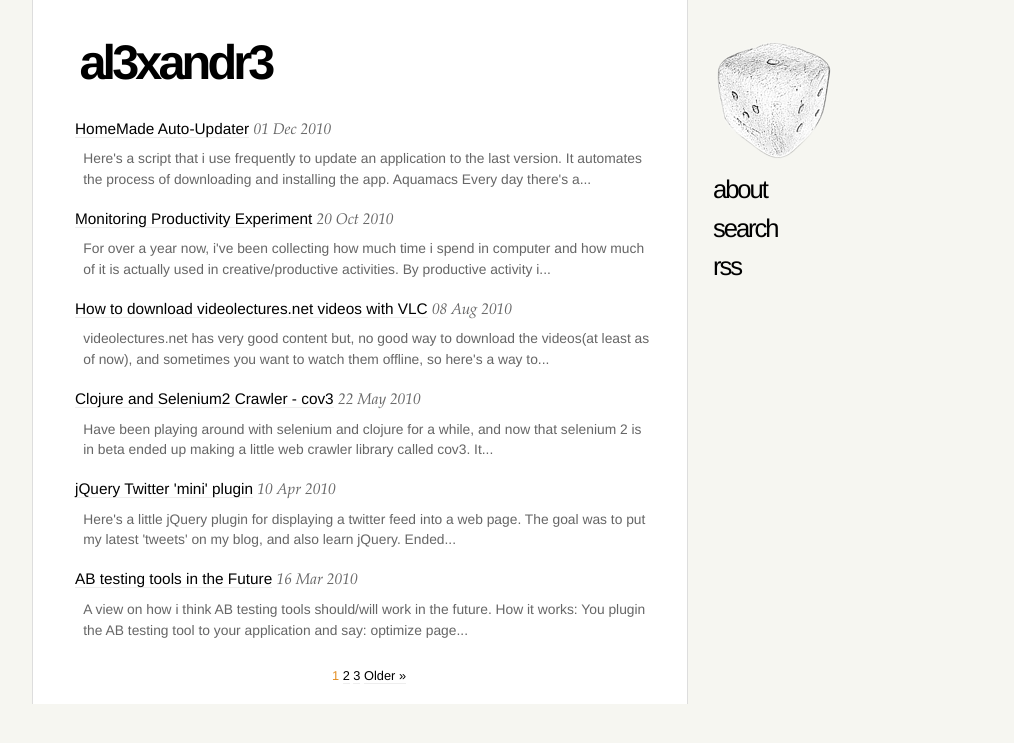
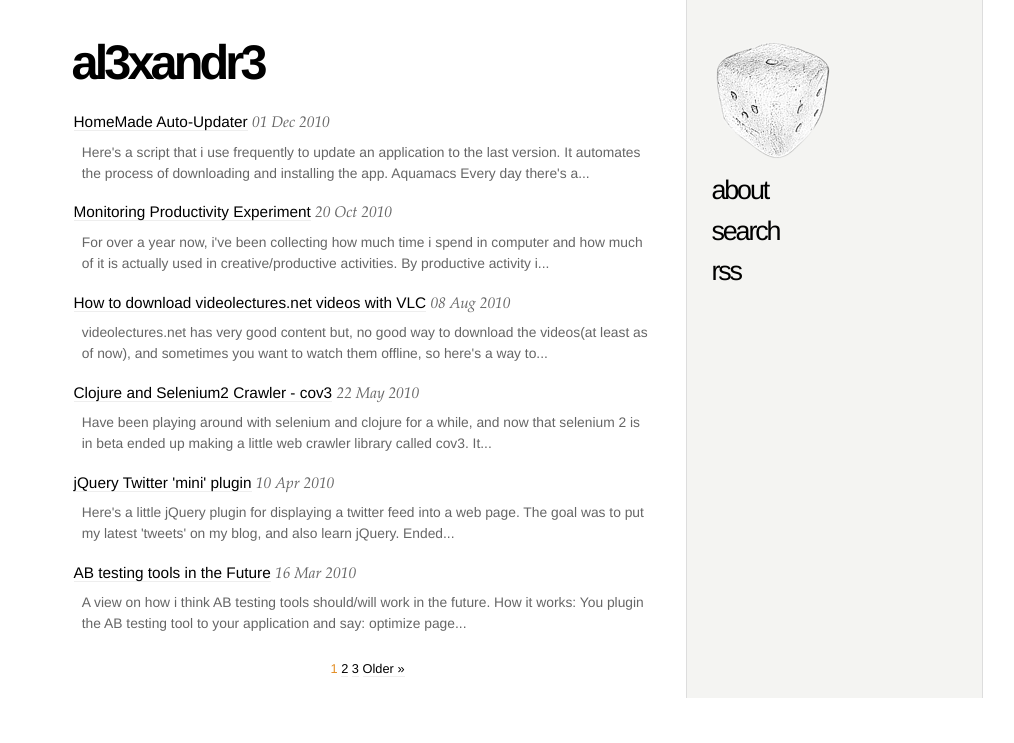
Before and after one commit to al3xandr3/al3xandr3.github.io, a Jekyll site: the page built from index.html, in a window 1280 px wide. Shown: the top 743 px of the page, without its empty margins (133-1147 px from the left). Built offline with Jekyll 4.4.1, drawn with Linux system fonts in a browser that asks for light colours; nearby versions of some CDN libraries; the list of posts is cut into pages by our own code.

Commit message:
layout update, column

```diff
--- a/css/site.css
+++ b/css/site.css
@@ -1,15 +1,15 @@
 .container {
     margin:0 auto;
+    background-color: #F4F4F2;
+    border-right:1px solid #DDDDDD;
 }
 
 body {
-    background-color: #F6F6F1;
     font-size: 80%;
 }
 
 #main {
    background-color: white;
-   border-left:1px solid #DDDDDD;
 }
 
 #content {
@@ -17,10 +17,10 @@
     padding-left:1px;
     margin-left:1px;
     margin-top:1px;
+    min-height: 45em;
 }
 
 #header {
-    padding:0.5em;
     padding-top:2em;
     margin-bottom:1em;
 }
@@ -29,7 +29,7 @@
     letter-spacing: -.08em;
     margin-left: 0em;
     border-bottom: 0 none;
-    font-size: 200%;
+    font-size: 210%;
 }
 
 .title-link:hover {
```
